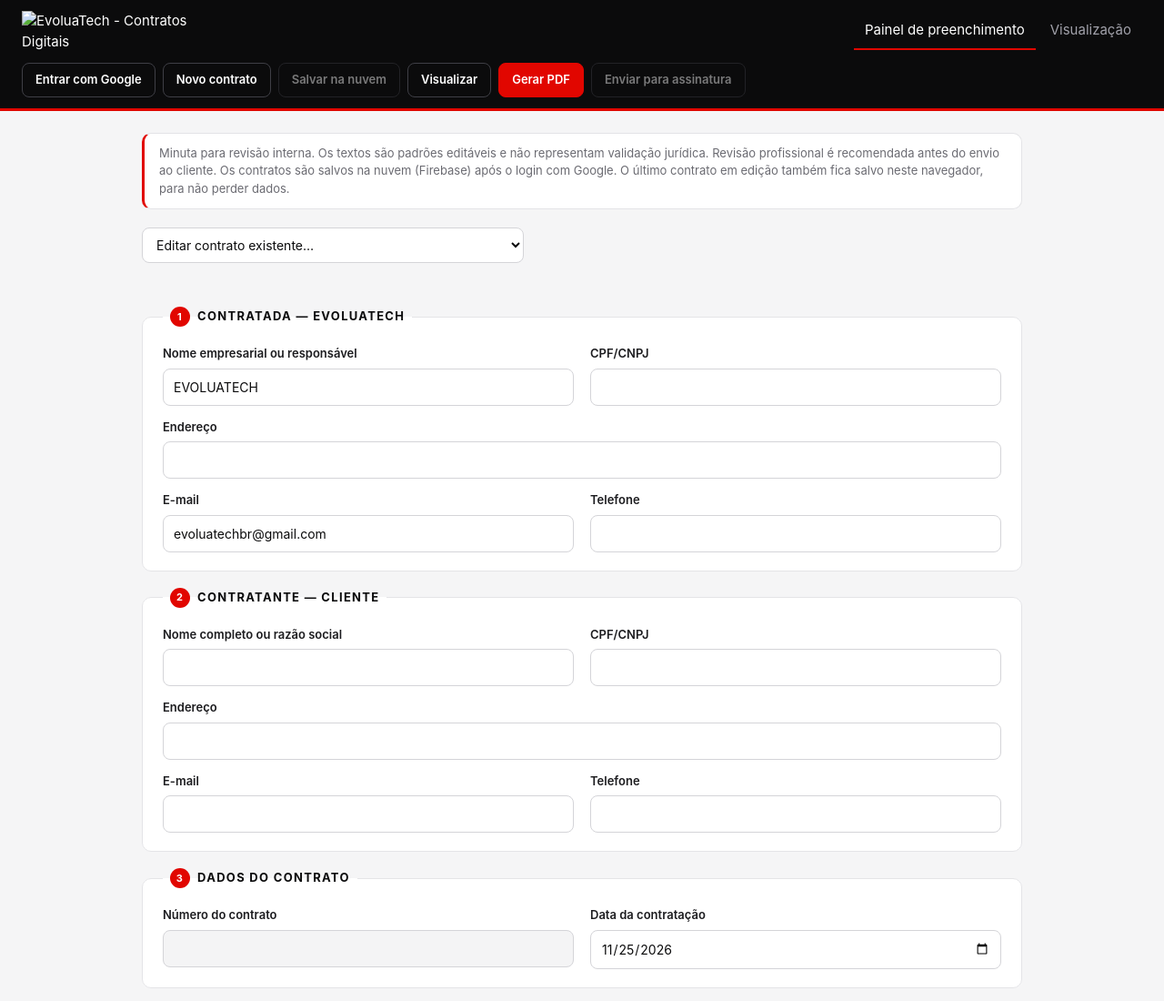
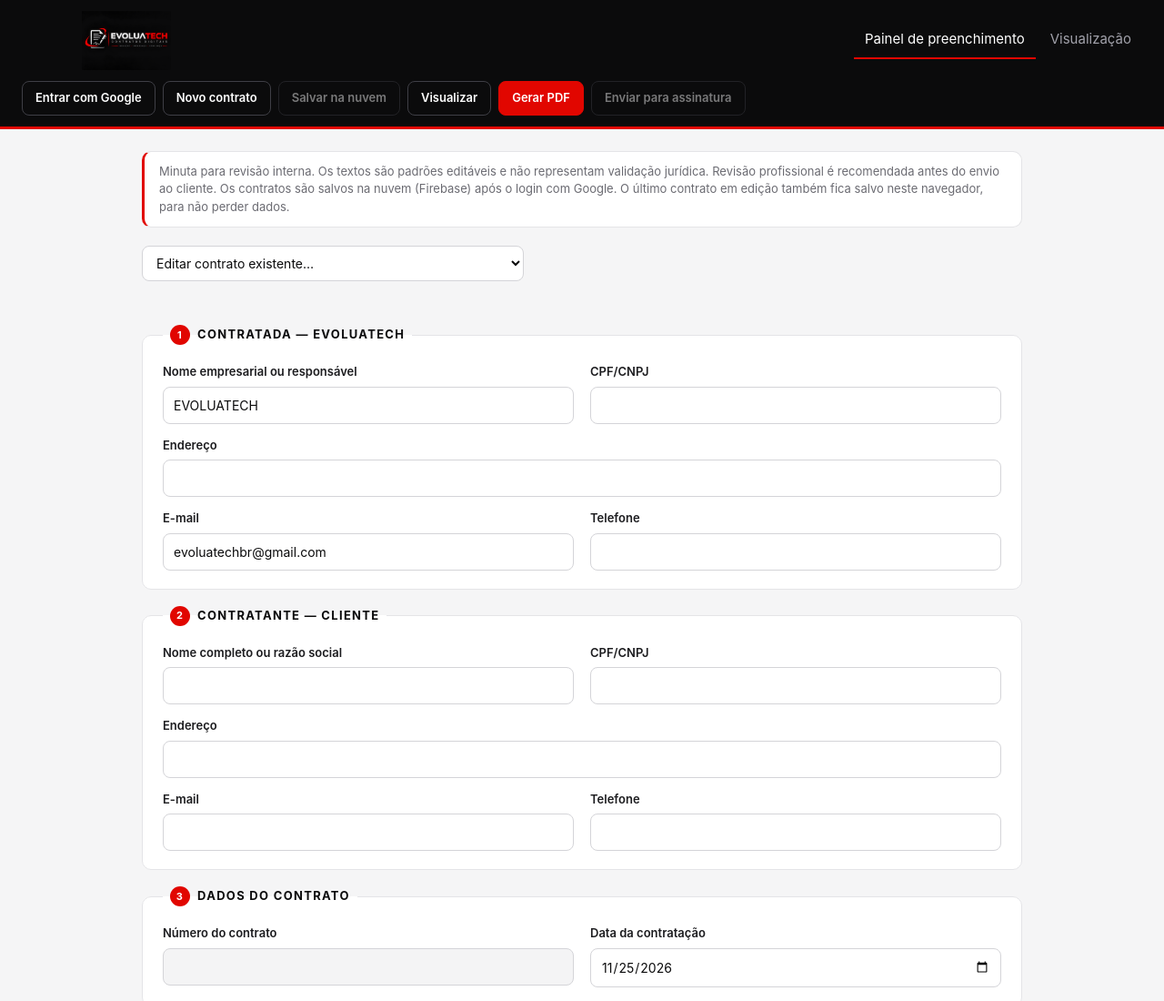
Before and after one commit to evoluatech/contrato-evoluatech, a plain HTML site: page index.html in a window 1280 px wide. Shown: the top 1100 px of the page at 91% size. Drawn offline with Linux system fonts and the light colour scheme; no server answers.

Commit message:
Update logo image source in index.html

```diff
--- a/index.html
+++ b/index.html
@@ -10,10 +10,11 @@
 
 <header class="topbar">
   <div class="brand">
-    <img
-        src="logo-evoluatech.png"
-        alt="EvoluaTech - Contratos Digitais"
-    >
+   <img
+    src="./Logo%20EvoluaTech%20de%20Contratos%20Digitais.png"
+    alt="EvoluaTech - Contratos Digitais"
+    class="logo"
+>
 </div>
   <nav class="tabs">
     <button class="tab active" data-view="painel">Painel de preenchimento</button>
```
